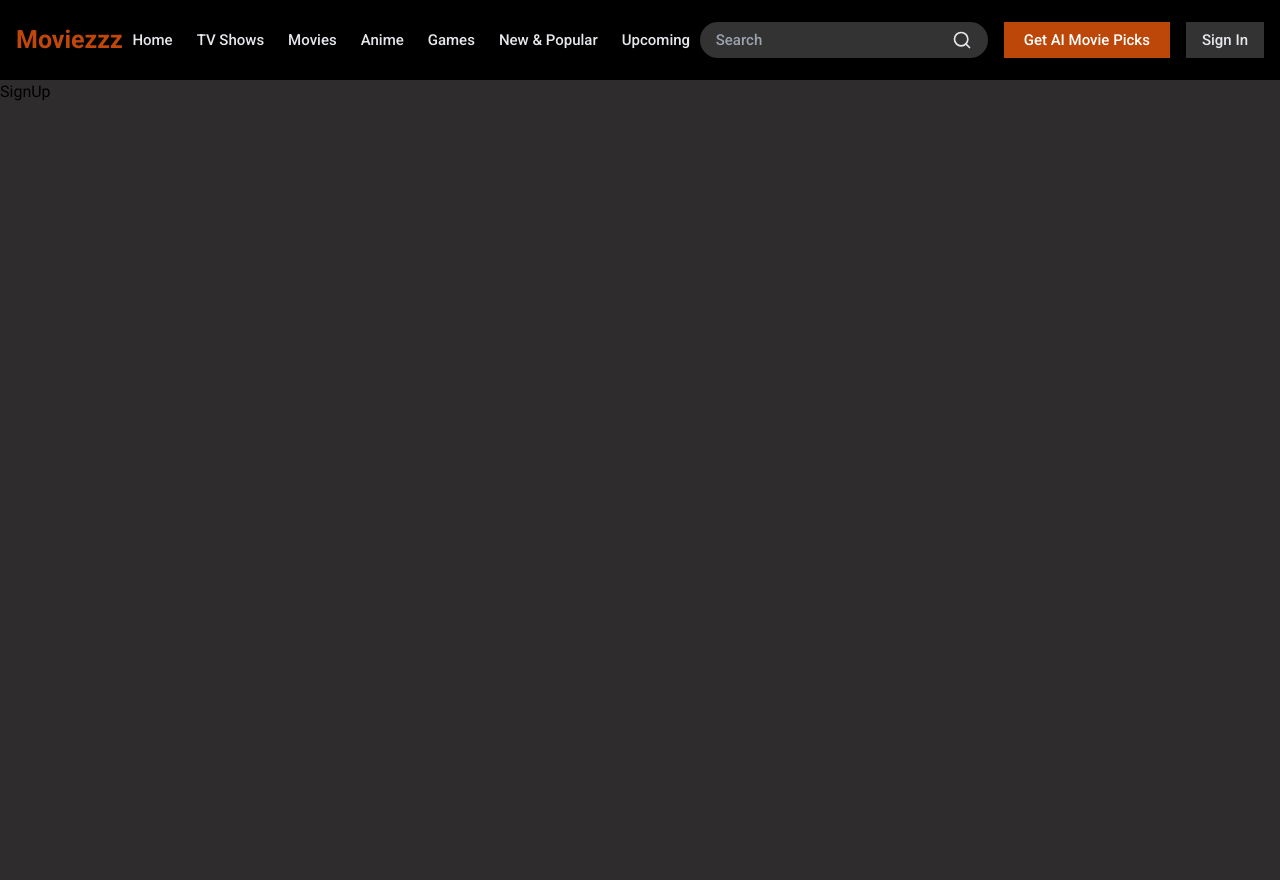
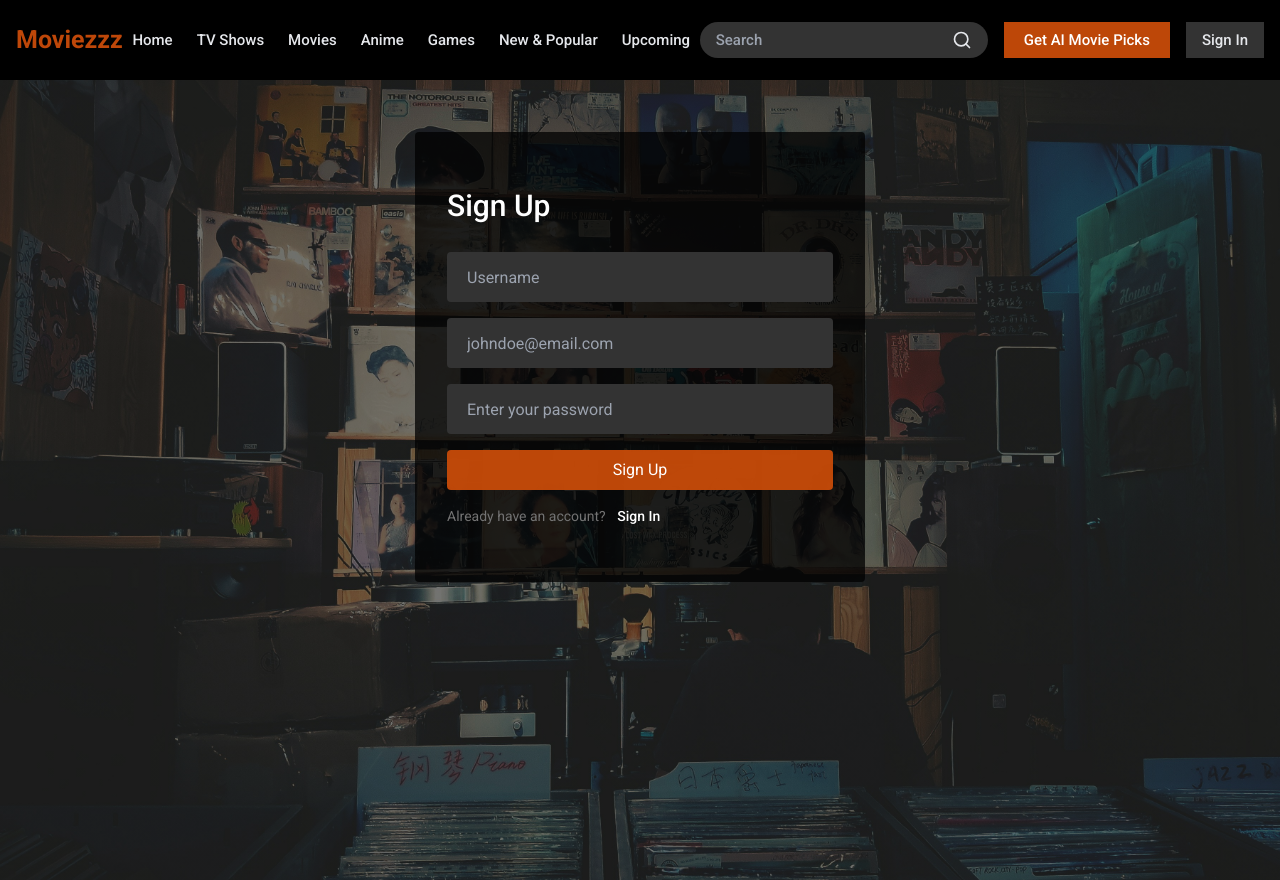
Before and after one commit to wuyepabdul/movie-app, a React (Create React App) app in the folder frontend/: page /signup in a window 1280 px wide. Before the commit the page ends 800 px from the top, so only its background shows below. Built offline with nearby package versions, Linux system fonts and the light colour scheme.

Commit message:
Design signup page

```diff
--- a/frontend/src/pages/SignUp.js
+++ b/frontend/src/pages/SignUp.js
@@ -1,7 +1,52 @@
 import React from "react";
+import { Link } from "react-router";
 
 const SignUp = () => {
-  return <div>SignUp</div>;
+  return <div
+      className="min-h-screen bg-cover bg-center bg-no-repeat px-4 md:px-8 py-5"
+      style={{
+        backgroundImage:
+          "linear-gradient(rgba(0,0,0,0.5), rgba(0,0,0,0.5)), url(/img2.jpg)",
+      }}
+    >
+      <div className="max-w-[450px] w-full bg-black bg-opacity-75 rounded px-8 py-14 mx-auto mt-8">
+        <h1 className="text-3xl font-medium text-white mb-7">Sign Up</h1>
+
+        <form className="flex flex-col space-y-4">
+          <input
+            type="username"
+            placeholder="Username"
+            className="w-full h-[50px] bg-[#333] text-white rounded px-5 text-base"
+          />
+          <input
+            type="email"
+            placeholder="johndoe@email.com"
+            className="w-full h-[50px] bg-[#333] text-white rounded px-5 text-base"
+          />
+          <input
+            type="password"
+            className="w-full h-[50px] bg-[#333] text-white rounded px-5 text-base"
+            placeholder="Enter your password"
+          />
+
+          <button
+            type="submit"
+            className="w-full bg-[#c74b09f3] text-white py-2 rounded text-base hover:opacity-90 cursor-pointer"
+          >
+            Sign Up
+          </button>
+
+          <div className="mt-10 text-[#737373] text-sm ">
+            <p>
+              Already have an account?{" "}
+              <span className="text-white font-medium cursor-pointer ml-2 hover:underline">
+                <Link to={"/signin"}>Sign In </Link>
+              </span>
+            </p>
+          </div>
+        </form>
+      </div>
+    </div>;
 };
 
 export default SignUp;
```
